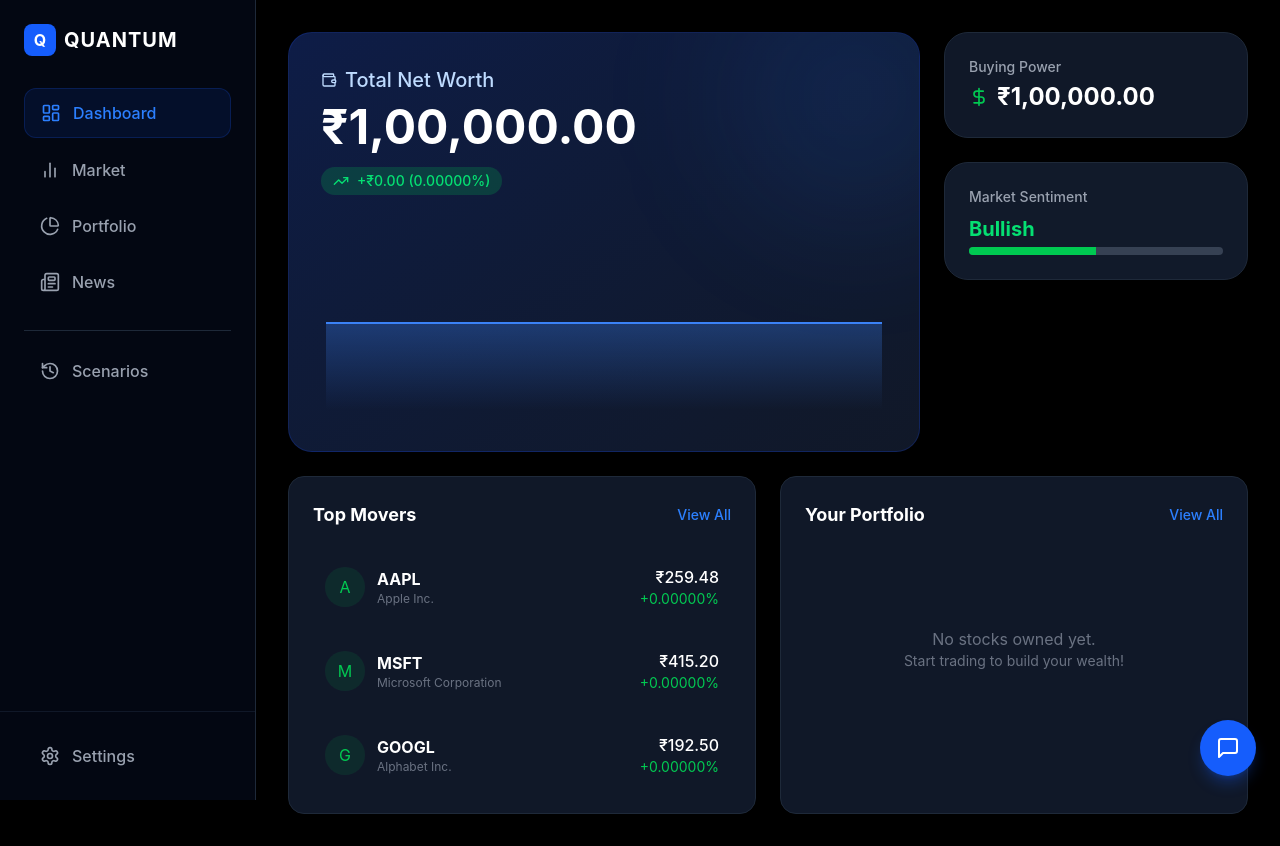
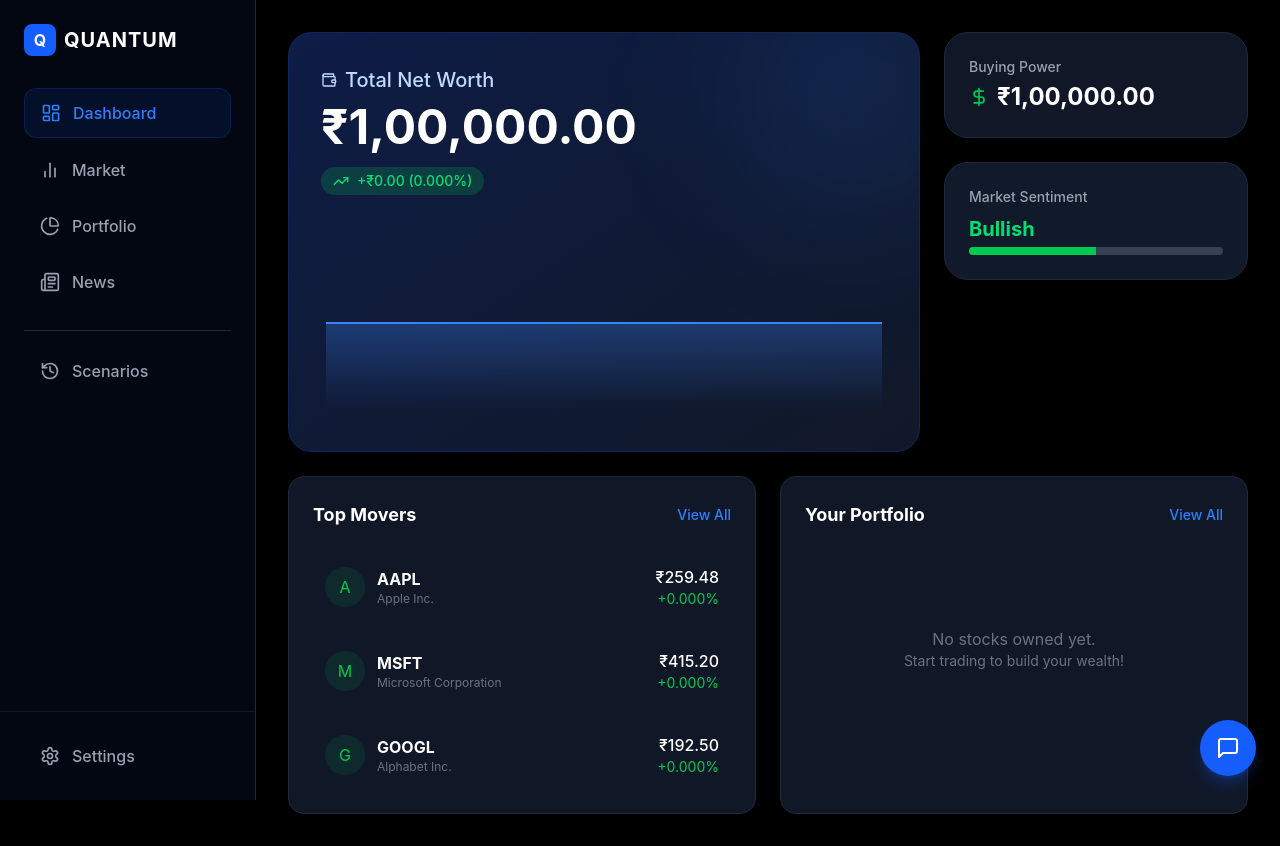
Before and after one commit to MuskanGoyal165337/cypher, a React (Vite) app: page / in a window 1280 px wide. Built offline with nearby package versions, Linux system fonts and the light colour scheme; grey boxes are pictures that could not be loaded.

Commit message:
dashboard decimal fix

```diff
--- a/src/app/components/DashboardView.tsx
+++ b/src/app/components/DashboardView.tsx
@@ -41,7 +41,7 @@ export function DashboardView({ balance, portfolio, stocks, netWorth, history, o
             <div className={`inline-flex items-center gap-2 px-3 py-1 rounded-full text-sm font-medium ${isPositive ? 'bg-green-500/20 text-green-400' : 'bg-red-500/20 text-red-400'
               }`}>
               {isPositive ? <TrendingUp className="w-4 h-4" /> : <TrendingUp className="w-4 h-4 rotate-180" />}
-              {isPositive ? '+' : ''}₹{totalChange.toFixed(2)} ({percentChange.toFixed(5)}%)
+              {isPositive ? '+' : ''}₹{totalChange.toFixed(2)} ({percentChange.toFixed(3)}%)
             </div>
           </div>
 
@@ -127,7 +127,7 @@ export function DashboardView({ balance, portfolio, stocks, netWorth, history, o
                 <div className="text-right">
                   <div className="text-white font-medium">₹{stock.price.toFixed(2)}</div>
                   <div className={`text-sm ${stock.change >= 0 ? 'text-green-500' : 'text-red-500'}`}>
-                    {stock.change >= 0 ? '+' : ''}{stock.changePercent.toFixed(5)}%
+                    {stock.change >= 0 ? '+' : ''}{stock.changePercent.toFixed(3)}%
                   </div>
                 </div>
               </div>
```
